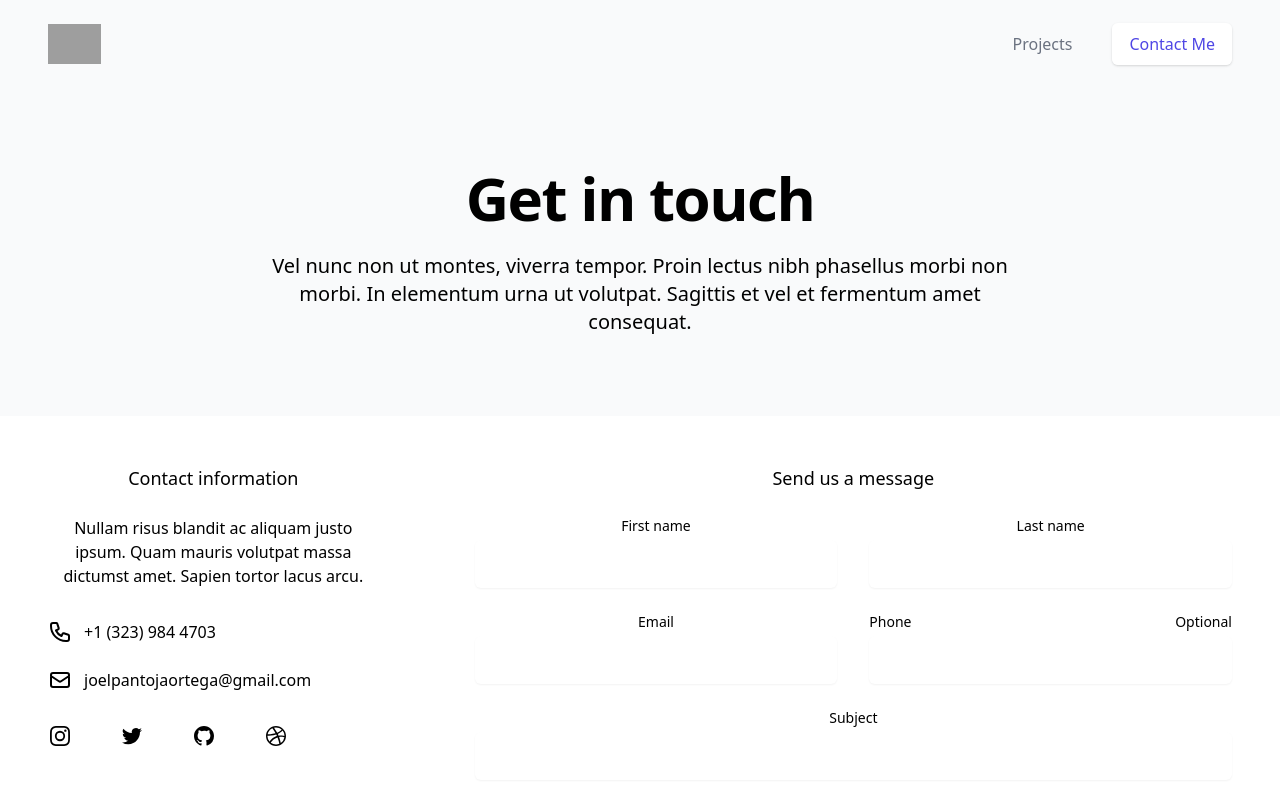
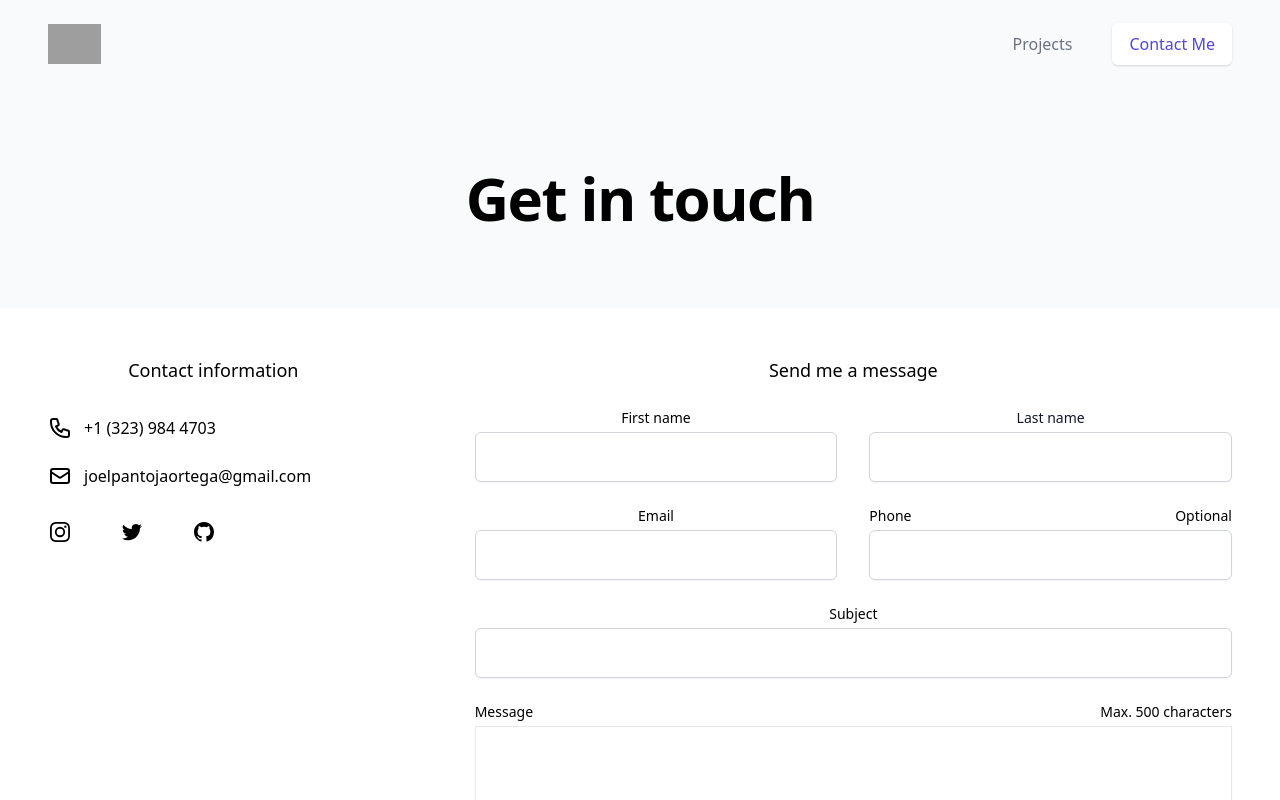
Before and after one commit to pantojao/personal-site, a Next.js app: page /contact in a window 1280 px wide. Shown: the top 800 px of the page. Built offline with nearby package versions, Linux system fonts and the light colour scheme; grey boxes are pictures that could not be loaded.

Commit message:
fixed contact borders for form

```diff
--- a/components/Navbar.js
+++ b/components/Navbar.js
@@ -19,9 +19,9 @@ export default function Navbar() {
 								aria-label="Global">
 								<div className="flex items-center flex-1 md:absolute md:inset-y-0 md:left-0">
 									<div className="flex items-center justify-between w-full md:w-auto">
-										<a href="#">
+										<a href="/">
 											<span className="sr-only">
-												Workflow
+												Joel Pantoja
 											</span>
 											<img
 												className="h-8 w-auto sm:h-10"
@@ -112,7 +112,7 @@ export default function Navbar() {
 									<a
 										href="#"
 										className="block w-full px-5 py-3 text-center font-medium text-indigo-600 bg-gray-50 hover:bg-gray-100">
-										Log in
+										Contact Me
 									</a>
 								</div>
 							</Popover.Panel>
--- a/components/contact/ContactForm.js
+++ b/components/contact/ContactForm.js
@@ -49,22 +49,22 @@ const navigation = [
 			</svg>
 		),
 	},
-	{
-		name: "Dribbble",
-		href: "#",
-		icon: (props) => (
-			<svg
-				fill="currentColor"
-				viewBox="0 0 24 24"
-				{...props}>
-				<path
-					fillRule="evenodd"
-					d="M12 2C6.48 2 2 6.48 2 12s4.48 10 10 10c5.51 0 10-4.48 10-10S17.51 2 12 2zm6.605 4.61a8.502 8.502 0 011.93 5.314c-.281-.054-3.101-.629-5.943-.271-.065-.141-.12-.293-.184-.445a25.416 25.416 0 00-.564-1.236c3.145-1.28 4.577-3.124 4.761-3.362zM12 3.475c2.17 0 4.154.813 5.662 2.148-.152.216-1.443 1.941-4.48 3.08-1.399-2.57-2.95-4.675-3.189-5A8.687 8.687 0 0112 3.475zm-3.633.803a53.896 53.896 0 013.167 4.935c-3.992 1.063-7.517 1.04-7.896 1.04a8.581 8.581 0 014.729-5.975zM3.453 12.01v-.26c.37.01 4.512.065 8.775-1.215.25.477.477.965.694 1.453-.109.033-.228.065-.336.098-4.404 1.42-6.747 5.303-6.942 5.629a8.522 8.522 0 01-2.19-5.705zM12 20.547a8.482 8.482 0 01-5.239-1.8c.152-.315 1.888-3.656 6.703-5.337.022-.01.033-.01.054-.022a35.318 35.318 0 011.823 6.475 8.4 8.4 0 01-3.341.684zm4.761-1.465c-.086-.52-.542-3.015-1.659-6.084 2.679-.423 5.022.271 5.314.369a8.468 8.468 0 01-3.655 5.715z"
-					clipRule="evenodd"
-				/>
-			</svg>
-		),
-	},
+	// {
+	// 	name: "Dribbble",
+	// 	href: "#",
+	// 	icon: (props) => (
+	// 		<svg
+	// 			fill="currentColor"
+	// 			viewBox="0 0 24 24"
+	// 			{...props}>
+	// 			<path
+	// 				fillRule="evenodd"
+	// 				d="M12 2C6.48 2 2 6.48 2 12s4.48 10 10 10c5.51 0 10-4.48 10-10S17.51 2 12 2zm6.605 4.61a8.502 8.502 0 011.93 5.314c-.281-.054-3.101-.629-5.943-.271-.065-.141-.12-.293-.184-.445a25.416 25.416 0 00-.564-1.236c3.145-1.28 4.577-3.124 4.761-3.362zM12 3.475c2.17 0 4.154.813 5.662 2.148-.152.216-1.443 1.941-4.48 3.08-1.399-2.57-2.95-4.675-3.189-5A8.687 8.687 0 0112 3.475zm-3.633.803a53.896 53.896 0 013.167 4.935c-3.992 1.063-7.517 1.04-7.896 1.04a8.581 8.581 0 014.729-5.975zM3.453 12.01v-.26c.37.01 4.512.065 8.775-1.215.25.477.477.965.694 1.453-.109.033-.228.065-.336.098-4.404 1.42-6.747 5.303-6.942 5.629a8.522 8.522 0 01-2.19-5.705zM12 20.547a8.482 8.482 0 01-5.239-1.8c.152-.315 1.888-3.656 6.703-5.337.022-.01.033-.01.054-.022a35.318 35.318 0 011.823 6.475 8.4 8.4 0 01-3.341.684zm4.761-1.465c-.086-.52-.542-3.015-1.659-6.084 2.679-.423 5.022.271 5.314.369a8.468 8.468 0 01-3.655 5.715z"
+	// 				clipRule="evenodd"
+	// 			/>
+	// 		</svg>
+	// 	),
+	// },
 ];
 
 const ContactForm = () => {
@@ -80,16 +80,12 @@ const ContactForm = () => {
 					<h3 className="text-lg font-medium text-black">
 						Contact information
 					</h3>
-					<p className="mt-6 text-base text-teal-50 max-w-3xl">
-						Nullam risus blandit ac aliquam justo ipsum.
-						Quam mauris volutpat massa dictumst amet. Sapien
-						tortor lacus arcu.
-					</p>
+
 					<dl className="mt-8 space-y-6">
 						<dt>
 							<span className="sr-only">Phone number</span>
 						</dt>
-						<dd className="flex text-base text-teal-50">
+						<dd className="flex text-base ">
 							<PhoneIcon
 								className="flex-shrink-0 w-6 h-6 text-teal-200"
 								aria-hidden="true"
@@ -101,7 +97,7 @@ const ContactForm = () => {
 						<dt>
 							<span className="sr-only">Email</span>
 						</dt>
-						<dd className="flex text-base text-teal-50">
+						<dd className="flex text-base ">
 							<MailIcon
 								className="flex-shrink-0 w-6 h-6 text-teal-200"
 								aria-hidden="true"
@@ -117,7 +113,7 @@ const ContactForm = () => {
 								<a
 									key={item.name}
 									href={item.href}
-									className="text-teal-400 hover:text-teal-500">
+									className="text-teal-400 hover:0">
 									<span className="sr-only">
 										{item.name}
 									</span>
@@ -133,8 +129,8 @@ const ContactForm = () => {
 
 				{/* Contact form */}
 				<div className="py-10 px-6 sm:px-10 lg:col-span-2 xl:p-12">
-					<h3 className="text-lg font-medium text-warm-gray-900">
-						Send us a message
+					<h3 className="text-lg font-medium">
+						Send me a message
 					</h3>
 					<form
 						action="#"
@@ -143,7 +139,7 @@ const ContactForm = () => {
 						<div>
 							<label
 								htmlFor="first_name"
-								className="block text-sm font-medium text-warm-gray-900">
+								className="block text-sm font-medium">
 								First name
 							</label>
 							<div className="mt-1">
@@ -152,14 +148,14 @@ const ContactForm = () => {
 									name="first_name"
 									id="first_name"
 									autoComplete="given-name"
-									className="py-3 px-4 block w-full shadow-sm text-warm-gray-900 focus:ring-teal-500 focus:border-teal-500 border-warm-gray-300 rounded-md"
+									className="py-3 px-4 block w-full border border-gray-300 shadow-sm focus:ring-teal-500 focus:border-blue-500 rounded-md"
 								/>
 							</div>
 						</div>
 						<div>
 							<label
 								htmlFor="last_name"
-								className="block text-sm font-medium text-warm-gray-900">
+								className="block text-sm font-medium text-gray-900">
 								Last name
 							</label>
 							<div className="mt-1">
@@ -168,23 +164,23 @@ const ContactForm = () => {
 									name="last_name"
 									id="last_name"
 									autoComplete="family-name"
-									className="py-3 px-4 block w-full shadow-sm text-warm-gray-900 focus:ring-teal-500 focus:border-teal-500 border-warm-gray-300 rounded-md"
+									className="py-3 px-4 block w-full shadow-sm  focus:ring-blue-500 focus:border-blue-500 border border-gray-300 rounded-md"
 								/>
 							</div>
 						</div>
 						<div>
 							<label
 								htmlFor="email"
-								className="block text-sm font-medium text-warm-gray-900">
+								className="block text-sm font-medium">
 								Email
 							</label>
-							<div className="mt-1">
+							<div className="mt-1 border-red-600">
 								<input
 									id="email"
 									name="email"
 									type="email"
 									autoComplete="email"
-									className="py-3 px-4 block w-full shadow-sm text-warm-gray-900 focus:ring-teal-500 focus:border-teal-500 border-warm-gray-300 rounded-md"
+									className="py-3 px-4 block w-full shadow-sm focus:ring-teal-500 focus:border-teal-500 border border-gray-300 rounded-md"
 								/>
 							</div>
 						</div>
@@ -192,12 +188,12 @@ const ContactForm = () => {
 							<div className="flex justify-between">
 								<label
 									htmlFor="phone"
-									className="block text-sm font-medium text-warm-gray-900">
+									className="block text-sm font-medium">
 									Phone
 								</label>
 								<span
 									id="phone-optional"
-									className="text-sm text-warm-gray-500">
+									className="text-sm">
 									Optional
 								</span>
 							</div>
@@ -207,7 +203,7 @@ const ContactForm = () => {
 									name="phone"
 									id="phone"
 									autoComplete="tel"
-									className="py-3 px-4 block w-full shadow-sm text-warm-gray-900 focus:ring-teal-500 focus:border-teal-500 border-warm-gray-300 rounded-md"
+									className="py-3 px-4 block w-full shadow-sm focus:ring-teal-500 focus:border-teal-500 border border-gray-300 rounded-md"
 									aria-describedby="phone-optional"
 								/>
 							</div>
@@ -215,28 +211,28 @@ const ContactForm = () => {
 						<div className="sm:col-span-2">
 							<label
 								htmlFor="subject"
-								className="block text-sm font-medium text-warm-gray-900">
+								className="block text-sm font-medium">
 								Subject
 							</label>
+
 							<div className="mt-1">
 								<input
 									type="text"
 									name="subject"
 									id="subject"
-									className="py-3 px-4 block w-full shadow-sm text-warm-gray-900 focus:ring-teal-500 focus:border-teal-500 border-warm-gray-300 rounded-md"
+									className="py-3 px-4 block w-full shadow-sm focus:ring-teal-500 focus:border-teal-500 border border-gray-300 rounded-md"
 								/>
 							</div>
 						</div>
+
 						<div className="sm:col-span-2">
 							<div className="flex justify-between">
 								<label
 									htmlFor="message"
-									className="block text-sm font-medium text-warm-gray-900">
+									className="block text-sm font-medium">
 									Message
 								</label>
-								<span
-									id="message-max"
-									className="text-sm text-warm-gray-500">
+								<span id="message-max" className="text-sm">
 									Max. 500 characters
 								</span>
 							</div>
@@ -245,7 +241,7 @@ const ContactForm = () => {
 									id="message"
 									name="message"
 									rows={4}
-									className="py-3 px-4 block w-full shadow-sm text-warm-gray-900 focus:ring-teal-500 focus:border-teal-500 border border-warm-gray-300 rounded-md"
+									className="py-3 px-4 block w-full shadow-sm focus:ring-teal-500 focus:border-teal-500 border border-gray-300rounded-md"
 									aria-describedby="message-max"
 									defaultValue={""}
 								/>
@@ -254,7 +250,7 @@ const ContactForm = () => {
 						<div className="sm:col-span-2 sm:flex sm:justify-end">
 							<button
 								type="submit"
-								className="mt-2 w-full inline-flex items-center justify-center px-6 py-3 border border-transparent rounded-md shadow-sm text-base font-medium text-white bg-teal-500 hover:bg-teal-600 focus:outline-none focus:ring-2 focus:ring-offset-2 focus:ring-teal-500 sm:w-auto">
+								className="mt-2 w-full inline-flex items-center justify-center px-6 py-3 border border-transparent rounded-md shadow-sm text-base font-medium text-white bg-blue-500 hover:bg-blue-600 focus:outline-none focus:ring-2 focus:ring-offset-2 focus:ring-blue-500 sm:w-auto">
 								Submit
 							</button>
 						</div>
--- a/components/contact/Header.js
+++ b/components/contact/Header.js
@@ -6,12 +6,12 @@ const Header = () => {
 			<h1 className="text-4xl font-extrabold tracking-tight text-warm-gray-900 sm:text-5xl lg:text-6xl">
 				Get in touch
 			</h1>
-			<p className="mt-6 text-xl text-warm-gray-500 max-w-3xl">
+			{/* <p className="mt-6 text-xl text-warm-gray-500 max-w-3xl">
 				Vel nunc non ut montes, viverra tempor. Proin lectus
 				nibh phasellus morbi non morbi. In elementum urna ut
 				volutpat. Sagittis et vel et fermentum amet
 				consequat.
-			</p>
+			</p> */}
 		</div>
 	);
 };
--- a/components/home/Services.js
+++ b/components/home/Services.js
@@ -4,23 +4,25 @@ import { Transition } from "@headlessui/react";
 
 const services = [
 	"Shopify",
-	"Static Websites",
-	"Firebase",
-	"Design",
-	"HTML",
-	"Javascript",
+	"Wordpress",
+	"React",
+	"Web Templates",
+	"Web Scraping",
+	"PHP ",
+	"API Development",
+	"Deployment",
 ];
 
 const Services = () => {
 	const badge = useRef(null);
 	const isVisible = useOnScreen(badge);
-	console.log(isVisible);
+
 	return (
 		<div
 			ref={badge}
-			className="justify-items-start items-center container grid grid-cols-2 grid-row-3 px-20 h-auto space-y-6">
-			<h2 className="font-bold col-span-2 row-span-1 grid-row-start-1 md:col-span-1 text-5xl">
-				Services
+			className="justify-items-start items-center flex flex-col justify-center container md:grid md:grid-cols-2 md:grid-row-3 md:px-20 h-auto space-y-4  blue-outline">
+			<h2 className="font-bold col-span-2 row-span-1 grid-row-start-1 md:col-span-1 text-5xl blue-outline">
+				Experience In
 			</h2>
 
 			<Transition
@@ -31,7 +33,7 @@ const Services = () => {
 				leave="transition-opacity duration-150"
 				leaveFrom="opacity-100"
 				leaveTo="opacity-0">
-				<div className="grid-row-start-2 grid-col-start-1 col-span-2 md:col-span-1 md:row-span-2 flex flex-wrap space-evenly">
+				<div className="w-5/6 mx-auto my-auto md:col-span-1 md:row-span-2 flex flex-wrap space-evenly red-outline">
 					{services.map((service) => (
 						<span className="inline-flex items-center px-4 py-3 text-sm font-medium bg-gray-100 text-gray-800 rounded-full m-1">
 							{service}
@@ -41,7 +43,7 @@ const Services = () => {
 			</Transition>
 
 			<button className="grid-row-start-3 col-span-2 md:col-span-1 md:row-span-1 md:grid-row-start-2 inline-flex items-center px-8 py-3 border border-transparent text-base font-medium rounded shadow-sm text-white bg-indigo-600 hover:bg-indigo-700 focus:outline-none focus:ring-2 focus:ring-offset-2 focus:ring-indigo-500">
-				<a href='/contact'>Contact Me</a>
+				<a href="/contact">Contact Me</a>
 			</button>
 		</div>
 	);
```
